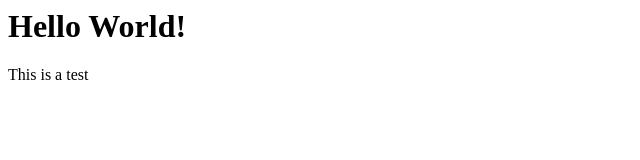
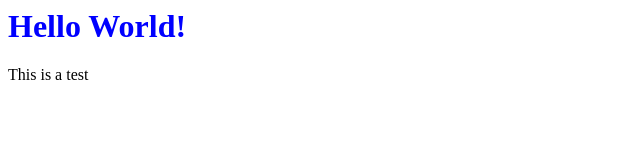
Before and after one commit to BenoitMarcotte/BenoitMarcotte.github.io, a plain HTML site: page index.html in a window 1280 px wide. Shown: the whole page, without its empty margins (0-640 px from the left). Drawn offline with Linux system fonts and the light colour scheme.

Commit message:
Update index.html

```diff
--- a/index.html
+++ b/index.html
@@ -4,7 +4,7 @@
     <meta http-equiv="X-UA-Compatible" content="IE=edge">
     <meta name="viewport" content="width=device-width, initial-scale=1.0">
     <title>Benoît G. Marcotte</title>
-    <link href=".resources.style.css" rel="stylesheet">
+    <link href="./resources/style.css" rel="stylesheet">
 </head>
 <body>
     <h1>Hello World!</h1>
```
